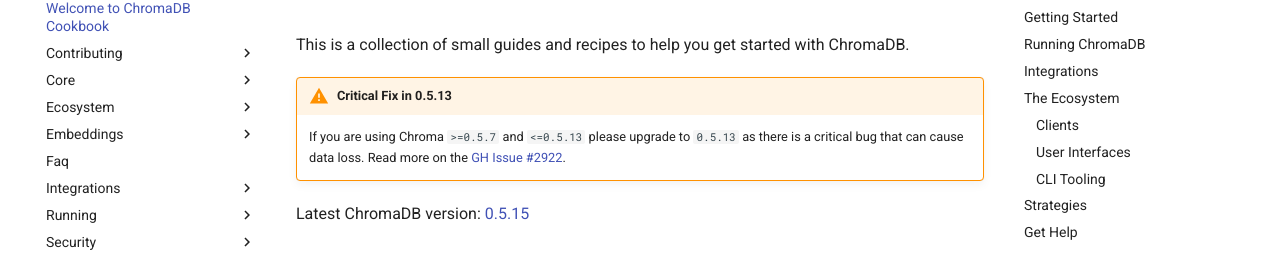
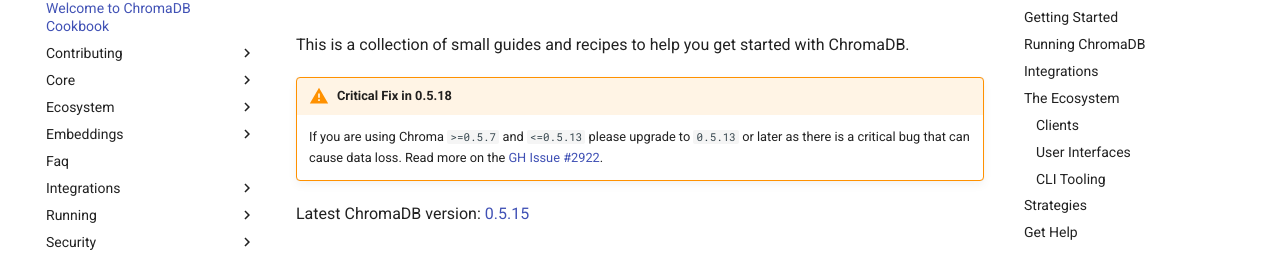
Before and after one commit to amikos-tech/chroma-cookbook, an MkDocs documentation site: the page built from docs/index.md, in a window 1280 px wide and 900 px high. Shown: the part 148-409 px from the top of the window. Built offline with MkDocs 1.6.1 and Material for MkDocs 9.7.7, drawn with Linux system fonts in a browser that asks for light colours; comment, search, counter and statistics services are not loaded.

Commit message:
chore: version bump to 0.5.18 (#46)

```diff
--- a/docs/index.md
+++ b/docs/index.md
@@ -2,9 +2,9 @@
 
 This is a collection of small guides and recipes to help you get started with ChromaDB.
 
-!!! warning "Critical Fix in 0.5.13"
+!!! warning "Critical Fix in 0.5.18"
 
-    If you are using Chroma `>=0.5.7` and `<=0.5.13` please upgrade to `0.5.13` as there is a critical bug that can cause data loss. Read more on the [GH Issue #2922](https://github.com/chroma-core/chroma/issues/2922).
+    If you are using Chroma `>=0.5.7` and `<=0.5.13` please upgrade to `0.5.13` or later as there is a critical bug that can cause data loss. Read more on the [GH Issue #2922](https://github.com/chroma-core/chroma/issues/2922).
 
 Latest ChromaDB version: [0.5.15](https://github.com/chroma-core/chroma/releases/tag/0.5.15)
 
```
